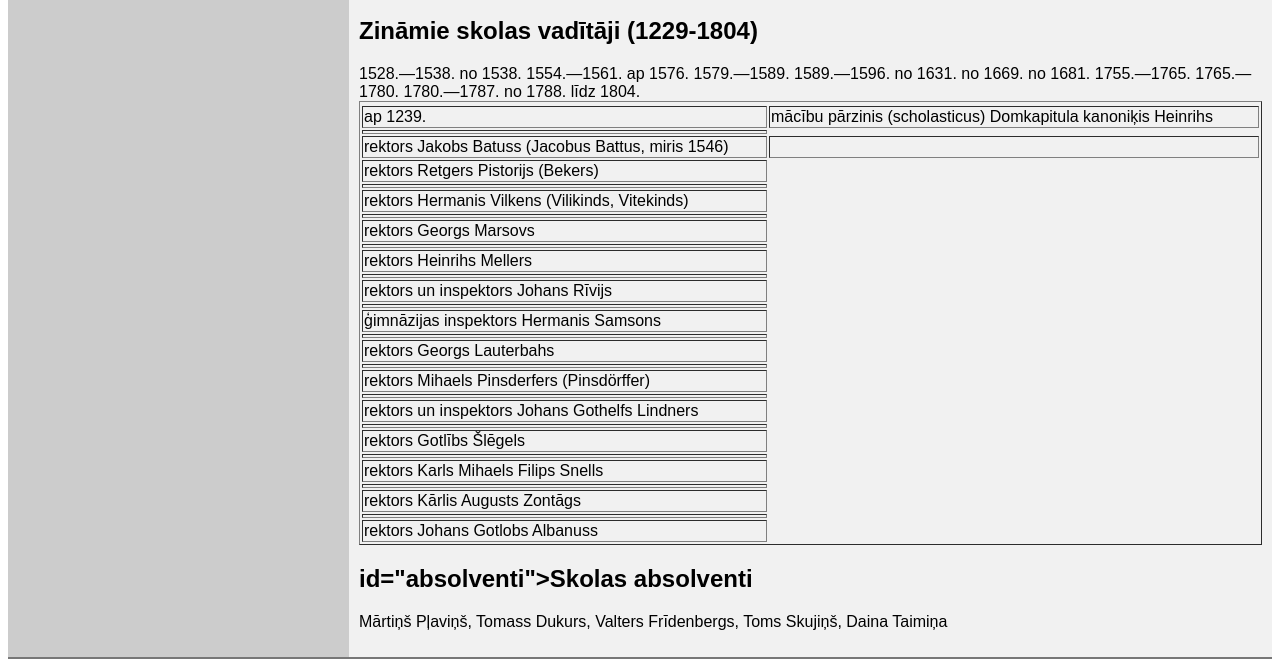
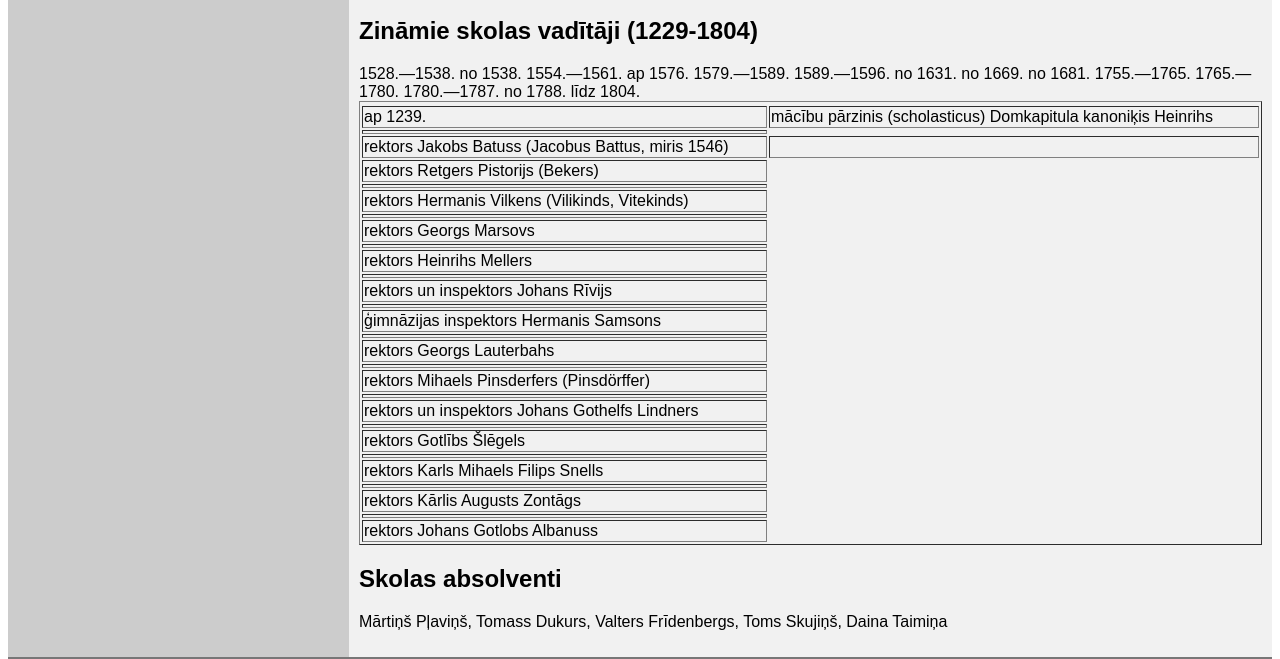
Before and after one commit to saldovere1894/Datorika, a plain HTML site: page skola.html in a window 1280 px wide. Shown: the part 1148-1807 px from the top of the page. Drawn offline with Linux system fonts and the light colour scheme.

Commit message:
Update skola.html

```diff
--- a/skola.html
+++ b/skola.html
@@ -13,7 +13,7 @@ body {
   font-family: Arial, Helvetica, sans-serif;
 }
 
-/* Style the header */
+
 header {
   background-color: #666;
   padding: 30px;
@@ -22,13 +22,13 @@ header {
   color: white;
 }
 
-/* Container for flexboxes */
+
 section {
   display: -webkit-flex;
   display: flex;
 }
 
-/* Style the navigation menu */
+
 nav {
   -webkit-flex: 1;
   -ms-flex: 1;
@@ -37,13 +37,13 @@ nav {
   padding: 20px;
 }
 
-/* Style the list inside the menu */
+
 nav ul {
   list-style-type: none;
   padding: 0;
 }
 
-/* Style the content */
+
 article {
   -webkit-flex: 3;
   -ms-flex: 3;
@@ -52,7 +52,7 @@ article {
   padding: 10px;
 }
 
-/* Style the footer */
+
 footer {
   background-color: #777;
   padding: 10px;
@@ -60,7 +60,7 @@ footer {
   color: white;
 }
 
-/* Responsive layout - makes the menu and the content (inside the section) sit on top of each other instead of next to each other */
+
 @media (max-width: 600px) {
   section {
     -webkit-flex-direction: column;
@@ -141,7 +141,7 @@ Skolas pastāvēšanai iespējams izsekot līdz pat 1211. gadam, kad bīskaps Al
 <td><tr>līdz 1804. </td><td>	rektors Johans Gotlobs Albanuss</td></tr>
     </tbody>
     </table>
-    <h2> id="absolventi">Skolas absolventi</h2>
+    <h2>Skolas absolventi</h2>
     <p>Mārtiņš Pļaviņš, Tomass Dukurs, Valters Frīdenbergs, Toms Skujiņš, Daina Taimiņa</p>
 
 
```
